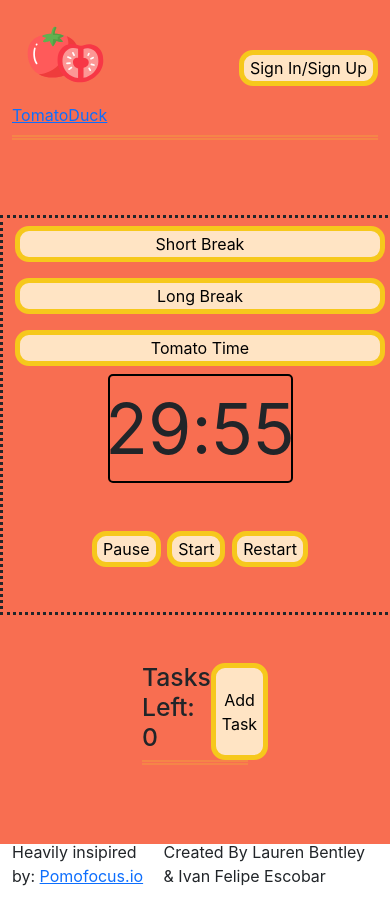
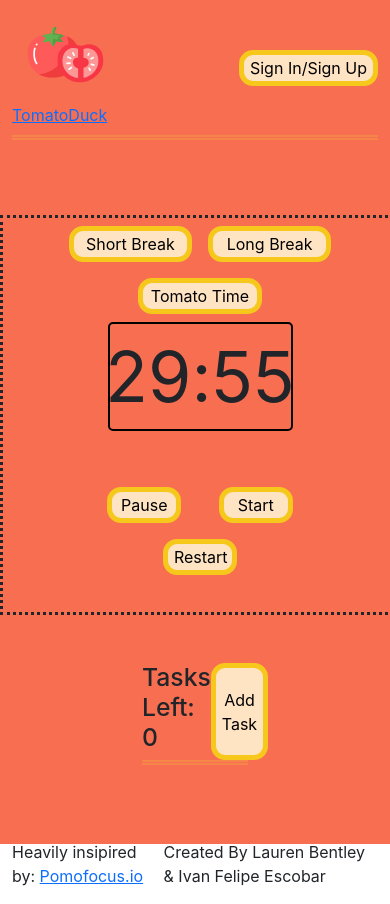
Before and after one commit to indwomt/tomatoduck, a React (Create React App) app in the folder client/: page / in a window 390 px wide. Built offline with nearby package versions, Linux system fonts and the light colour scheme; the HTML template or start-up script is replaced by a standard one.

Commit message:
timer/timer buttons responsiveness fix, finishing to-do task responsiveness next

```diff
--- a/client/src/components/Timer.js
+++ b/client/src/components/Timer.js
@@ -29,19 +29,19 @@ export default function Timer() {
       <div className="timer-settings d-flex justify-content-center flex-wrap">
         <button
           onClick={() => handleButtonClick(5 * 60)}
-          className="m-2 col-md-4 col-12 setting-btn"
+          className="m-2 col-md-2 col-4 setting-btn"
         >
           Short Break
         </button>
         <button
           onClick={() => handleButtonClick(10 * 60)}
-          className="m-2 col-md-4 col-12 setting-btn"
+          className="m-2 col-md-2 col-4 setting-btn"
         >
           Long Break
         </button>
         <button
           onClick={() => handleButtonClick(25 * 60)}
-          className="m-2 col-md-4 col-12 setting-btn"
+          className="m-2 col-md-2 col-4 setting-btn"
         >
           Tomato Time
         </button>
@@ -54,15 +54,15 @@ export default function Timer() {
         </span>
       </div>
       <div className="container start-btn-box d-flex justify-content-center"></div>
-      <div className="hook-btns container col-8 mx-auto my-5 d-flex justify-content-around">
-        <button className="timer-btn" onClick={pause}>
+      <div className="hook-btns container col-8 mx-auto my-5 d-flex justify-content-around flex-wrap">
+        <button className="timer-btn m-2 col-md-2 col-4" onClick={pause}>
           Pause
         </button>
-        <button className="timer-btn" onClick={resume}>
+        <button className="timer-btn m-2 col-md-2 col-4" onClick={resume}>
           Start
         </button>
         <button
-          className="timer-btn"
+          className="timer-btn m-2 col-md-2 col-4"
           onClick={() => {
             // Restarts to 25 minutes timer
             const time = new Date();
```
